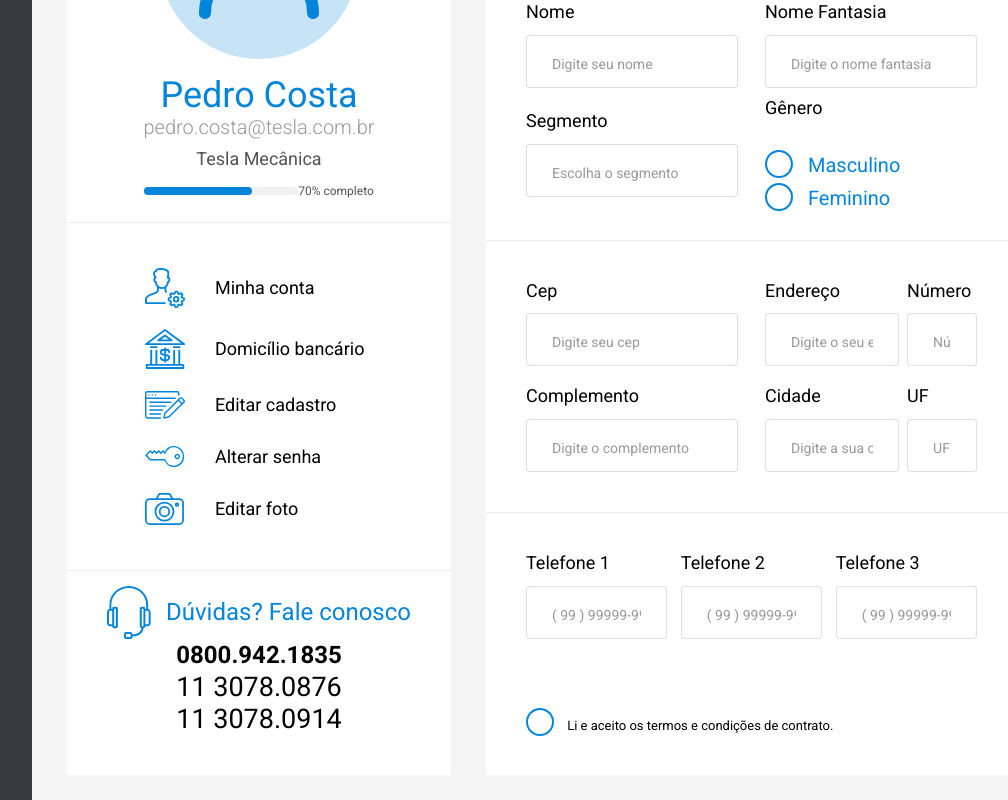
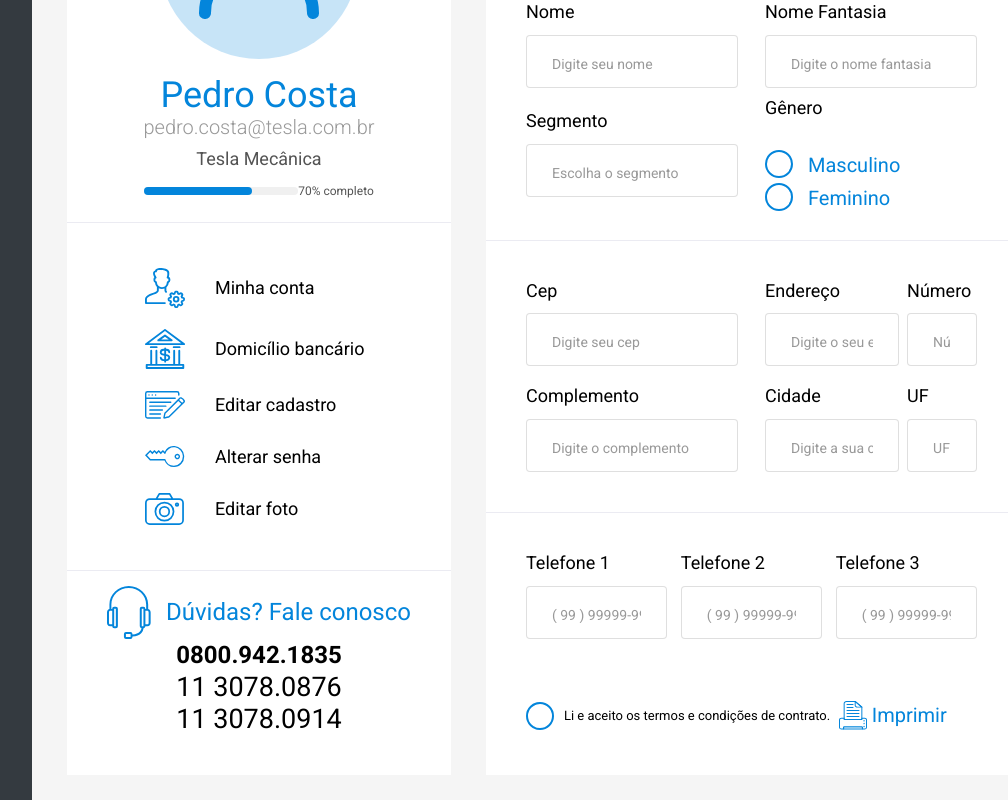
Before and after one commit to mmakarios/logox-vue, a Vue app: page / in a window 1280 px wide. Shown: the part 351-1151 px from the top of the page, without its empty margins (228-1236 px from the left). Built offline with nearby package versions, Linux system fonts and the light colour scheme.

Commit message:
Add print button

```diff
--- a/src/components/BaseInputCheckbox.vue
+++ b/src/components/BaseInputCheckbox.vue
@@ -1,5 +1,5 @@
 <template>
-  <div class="base-input-checkbox">
+  <span class="base-input-checkbox">
     <label>
       <input
         :name="name"
@@ -7,7 +7,7 @@
 
       {{ label }}
     </label>
-  </div>
+  </span>
 </template>
 
 <script>
@@ -30,6 +30,8 @@ export default {
 .base-input-checkbox {
   label {
     font-size: 13px;
+    display: inline-flex;
+    align-items: center;
   }
   input {
     -webkit-appearance: none;
@@ -44,9 +46,6 @@ export default {
     outline: none;
     margin-right: 10px;
 
-    position: relative;
-    top: 6px;
-
     &:checked {
       background-color: #0385db;
     }
--- a/src/components/UserDataSettings.vue
+++ b/src/components/UserDataSettings.vue
@@ -84,6 +84,11 @@
         <base-input-checkbox
           label="Li e aceito os termos e condições de contrato."
           name="terms"/>
+
+        <span class="print">
+          <img src="../assets/icons/print.svg">
+          <span>Imprimir</span>
+        </span>
 
       </div>
     </div>
@@ -178,6 +183,18 @@ export default {
 
   .actions {
     margin-top: auto;
+
+    .print {
+      display: inline-flex;
+      align-items: center;
+      color: #0385db;
+      font-size: 20px;
+      margin-left: 8.5px;
+
+      img {
+        margin-right: 5px;
+      }
+    }
   }
 }
 </style>
```
Also changed, not shown: src/assets/icons/print.svg (added).
